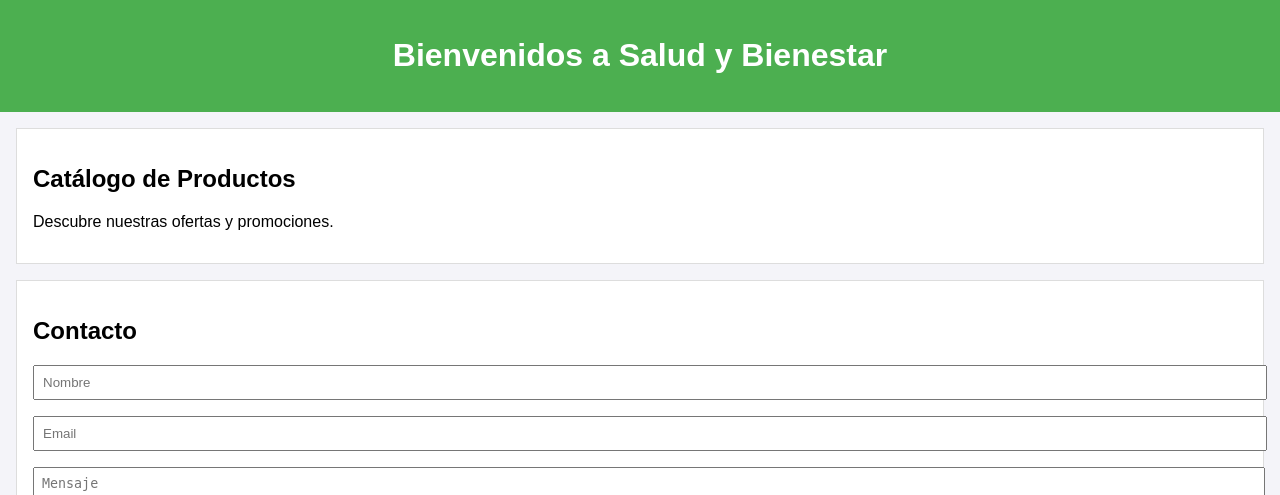
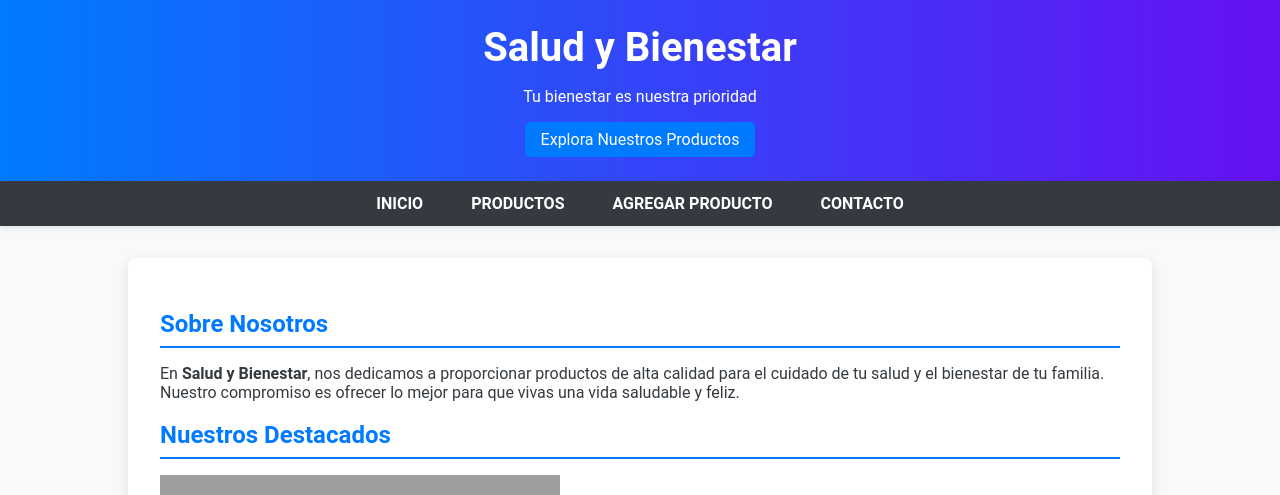
Before and after one commit to diego23603/SYB, a PHP site: page / in a window 1280 px wide. Shown: the top 495 px of the page. Run offline with PHP 8.4, Linux system fonts and the light colour scheme; grey boxes are pictures that could not be loaded.

Commit message:
mejoras en la apariencia de la web

```diff
--- a/docker-compose.yml
+++ b/docker-compose.yml
@@ -7,7 +7,7 @@ services:
     ports:
       - "8081:80" # Puerto externo para el servidor web
     volumes:
-      - ./src:/usr/share/nginx/html
+    - ./src:/var/www/html
     depends_on:
       - db
 
--- a/src/css/styles.css
+++ b/src/css/styles.css
@@ -1,34 +1,183 @@
+/* General styles */
 body {
-    font-family: Arial, sans-serif;
+    font-family: 'Roboto', Arial, sans-serif;
     margin: 0;
     padding: 0;
-    background-color: #f4f4f9;
+    background-color: #f8f9fa;
+    color: #343a40;
 }
 
 header {
-    background: #4CAF50;
+    background: linear-gradient(90deg, #007BFF, #6610f2);
     color: white;
     text-align: center;
-    padding: 1rem;
+    padding: 1.5rem 1rem;
+    box-shadow: 0px 4px 8px rgba(0, 0, 0, 0.2);
 }
 
-section {
-    margin: 1rem;
-    padding: 1rem;
-    background: #ffffff;
-    border: 1px solid #ddd;
+header h1 {
+    margin: 0;
+    font-size: 2.5rem;
+}
+
+nav ul {
+    display: flex;
+    justify-content: center;
+    align-items: center;
+    list-style: none;
+    margin: 0;
+    padding: 0;
+    background: #343a40;
+    box-shadow: 0px 2px 6px rgba(0, 0, 0, 0.1);
+}
+
+nav ul li {
+    margin: 0;
+}
+
+nav ul li a {
+    display: block;
+    color: white;
+    text-decoration: none;
+    padding: 0.8rem 1.5rem;
+    font-weight: bold;
+    text-transform: uppercase;
+    transition: background-color 0.3s ease, color 0.3s ease;
+}
+
+nav ul li a:hover {
+    background: #007BFF;
+    color: #ffffff;
+    border-radius: 4px;
+}
+
+/* Main content */
+main {
+    max-width: 960px;
+    margin: 2rem auto;
+    padding: 2rem;
+    background: white;
+    border-radius: 8px;
+    box-shadow: 0px 4px 12px rgba(0, 0, 0, 0.1);
+}
+
+/* Section titles */
+main h2 {
+    color: #007BFF;
+    border-bottom: 2px solid #007BFF;
+    padding-bottom: 0.5rem;
+    margin-bottom: 1rem;
+}
+
+/* Forms */
+form label {
+    display: block;
+    margin: 0.5rem 0 0.3rem;
+    font-weight: bold;
+    color: #343a40;
 }
 
 form input, form textarea, form button {
-    display: block;
     width: 100%;
+    padding: 0.8rem;
     margin-bottom: 1rem;
-    padding: 0.5rem;
+    border: 1px solid #ced4da;
+    border-radius: 5px;
+    font-size: 1rem;
 }
 
-footer {
+form input:focus, form textarea:focus {
+    outline: none;
+    border-color: #007BFF;
+    box-shadow: 0px 0px 8px rgba(0, 123, 255, 0.5);
+}
+
+form button {
+    background: #007BFF;
+    color: white;
+    border: none;
+    cursor: pointer;
+    transition: background-color 0.3s ease;
+}
+
+form button:hover {
+    background: #0056b3;
+}
+
+/* Tables */
+table {
+    width: 100%;
+    border-collapse: collapse;
+    margin-top: 1.5rem;
+}
+
+table th, table td {
+    text-align: left;
+    padding: 1rem;
+    border: 1px solid #dee2e6;
+}
+
+table th {
+    background: #007BFF;
+    color: white;
+    font-weight: bold;
+    text-transform: uppercase;
+}
+
+table tr:nth-child(even) {
+    background: #f8f9fa;
+}
+
+table tr:hover {
+    background: rgba(0, 123, 255, 0.1);
+}
+
+.btn {
+    display: inline-block;
+    background: #007BFF;
+    color: white;
+    text-decoration: none;
+    padding: 0.5rem 1rem;
+    border-radius: 5px;
+    font-size: 1rem;
     text-align: center;
-    padding: 1rem;
-    background: #333;
-    color: white;
+    transition: background-color 0.3s ease, transform 0.3s ease;
 }
+
+.btn:hover {
+    background: #0056b3;
+    transform: scale(1.05);
+}
+
+.btn-edit {
+    background: #ffc107;
+    color: #343a40;
+}
+
+.btn-edit:hover {
+    background: #e0a800;
+}
+
+/* Responsive Design */
+@media (max-width: 768px) {
+    nav ul {
+        flex-direction: column;
+    }
+
+    nav ul li a {
+        text-align: center;
+        padding: 1rem;
+    }
+
+    main {
+        padding: 1.5rem;
+    }
+
+    form input, form textarea, form button {
+        font-size: 0.9rem;
+    }
+
+    table th, table td {
+        font-size: 0.9rem;
+    }
+}
--- a/src/index.html
+++ b/src/index.html
@@ -4,29 +4,24 @@
     <meta charset="UTF-8">
     <meta name="viewport" content="width=device-width, initial-scale=1.0">
     <title>Salud y Bienestar</title>
-    <link rel="stylesheet" href="/../css/styles.css">
+    <link rel="stylesheet" href="css/styles.css">
 </head>
 <body>
-    <header>
-        <h1>Bienvenidos a Salud y Bienestar</h1>
-    </header>
-    <main>
-        <section>
-            <h2>Catálogo de Productos</h2>
-            <p>Descubre nuestras ofertas y promociones.</p>
-        </section>
-        <section>
-            <h2>Contacto</h2>
-            <form action="/contact" method="POST">
-                <input type="text" name="name" placeholder="Nombre" required>
-                <input type="email" name="email" placeholder="Email" required>
-                <textarea name="message" placeholder="Mensaje" required></textarea>
-                <button type="submit">Enviar</button>
-            </form>
-        </section>
-    </main>
-    <footer>
-        <p>&copy; 2024 Salud y Bienestar</p>
-    </footer>
+    <div class="container">
+        <header>
+            <h1>Salud y Bienestar</h1>
+        </header>
+        <nav>
+            <a href="index.html">Inicio</a>
+            <a href="productos.php">Productos</a>
+            <a href="agregar_producto.php">Agregar Producto</a>
+            <a href="contacto.html">Contacto</a>
+        </nav>
+        <main>
+            <h2>Bienvenido a Salud y Bienestar</h2>
+            <p>Descubre nuestros productos y servicios diseñados para tu bienestar.</p>
+            <button onclick="window.location.href='productos.php';">Ver Productos</button>
+        </main>
+    </div>
 </body>
 </html>
--- /dev/null
+++ b/src/index.php
@@ -0,0 +1,52 @@
+<!DOCTYPE html>
+<html lang="es">
+<head>
+    <meta charset="UTF-8">
+    <meta name="viewport" content="width=device-width, initial-scale=1.0">
+    <title>Inicio - Salud y Bienestar</title>
+    <link rel="stylesheet" href="css/styles.css">
+</head>
+<body>
+    <header class="hero">
+        <div class="hero-content">
+            <h1>Salud y Bienestar</h1>
+            <p>Tu bienestar es nuestra prioridad</p>
+            <a href="productos.php" class="btn">Explora Nuestros Productos</a>
+        </div>
+    </header>
+    <nav>
+        <ul>
+            <li><a href="index.php">Inicio</a></li>
+            <li><a href="productos.php">Productos</a></li>
+            <li><a href="agregar_producto.php">Agregar Producto</a></li>
+            <li><a href="contacto.html">Contacto</a></li>
+        </ul>
+    </nav>
+    <main>
+        <section class="about">
+            <h2>Sobre Nosotros</h2>
+            <p>En <strong>Salud y Bienestar</strong>, nos dedicamos a proporcionar productos de alta calidad para el cuidado de tu salud y el bienestar de tu familia. Nuestro compromiso es ofrecer lo mejor para que vivas una vida saludable y feliz.</p>
+        </section>
+        <section class="gallery">
+            <h2>Nuestros Destacados</h2>
+            <div class="gallery-grid">
+                <div class="gallery-item">
+                    <img src="images/producto1.jpg" alt="Producto 1">
+                    <h3>Producto 1</h3>
+                </div>
+                <div class="gallery-item">
+                    <img src="images/producto2.jpg" alt="Producto 2">
+                    <h3>Producto 2</h3>
+                </div>
+                <div class="gallery-item">
+                    <img src="images/producto3.jpg" alt="Producto 3">
+                    <h3>Producto 3</h3>
+                </div>
+            </div>
+        </section>
+    </main>
+    <footer>
+        <p>&copy; 2024 Salud y Bienestar. Todos los derechos reservados.</p>
+    </footer>
+</body>
+</html>
```
Also changed, not shown: src/agregar_producto.php (added, +40 -0 lines), src/contacto.html (added, +34 -0 lines), src/editar_producto.php (added, +69 -0 lines), src/eliminar_producto.php (added, +20 -0 lines), src/procesar_editar_producto.php (added, +22 -0 lines), src/productos.php (added, +68 -0 lines).
